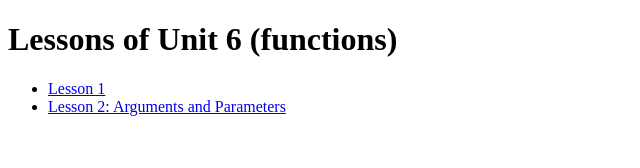
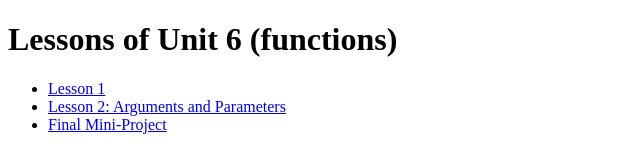
Before and after one commit to seejaiy/seejaiy.github.io, a plain HTML site: page u6functions/functions.html in a window 1280 px wide. Shown: the whole page, without its empty margins (0-640 px from the left). Drawn offline with Linux system fonts and the light colour scheme.

Commit message:
Update functions.html

```diff
--- a/u6functions/functions.html
+++ b/u6functions/functions.html
@@ -11,6 +11,7 @@
     <ul>
         <li><a href="../filler.html">Lesson 1</a></li>
         <li><a href="Lesson 2/arguments.html">Lesson 2: Arguments and Parameters</a></li>
+        <li><a href="finMinProj/finMinProj.html">Final Mini-Project</a></li>
     </ul>
 </body>
 </html>
```
